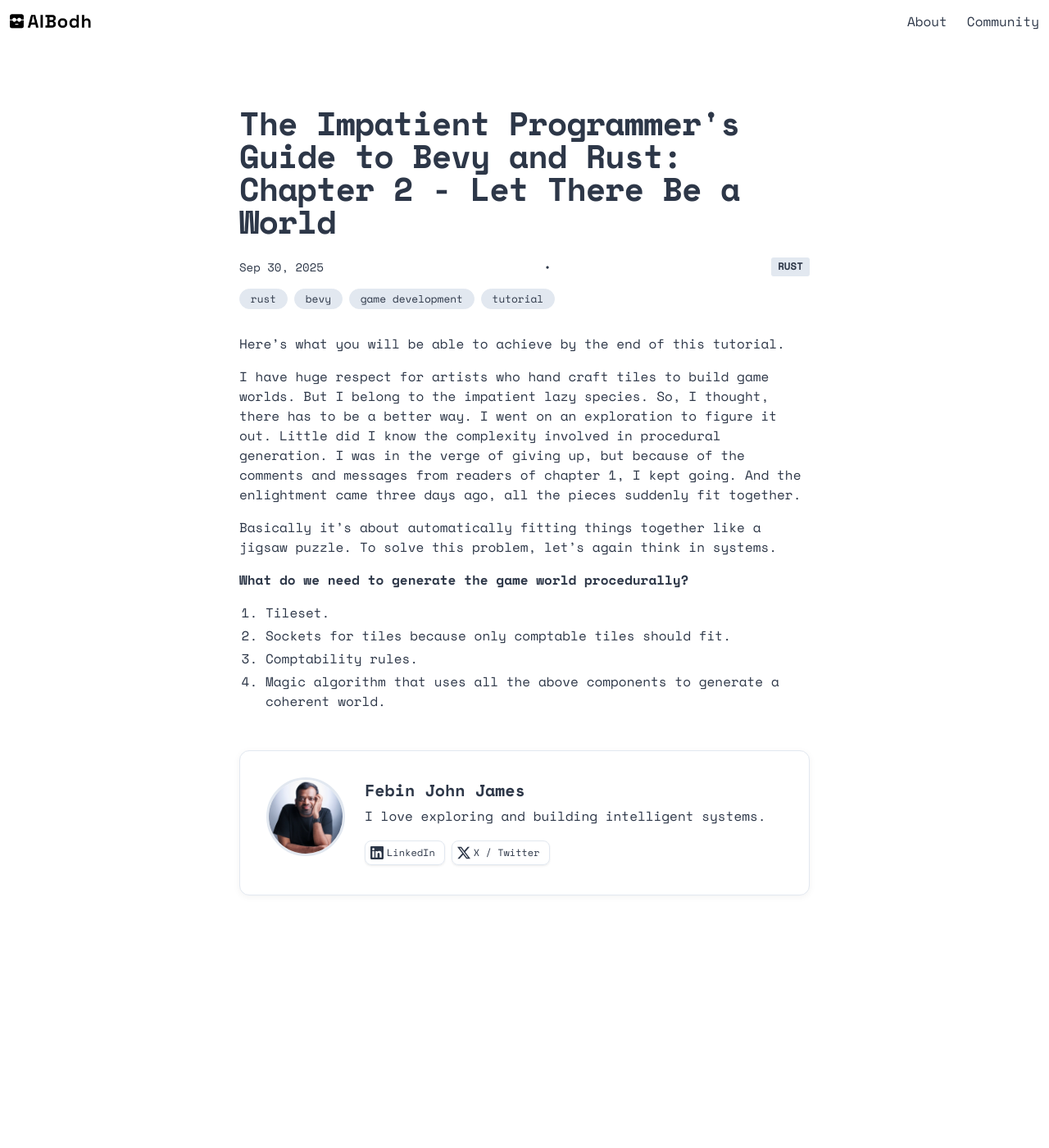
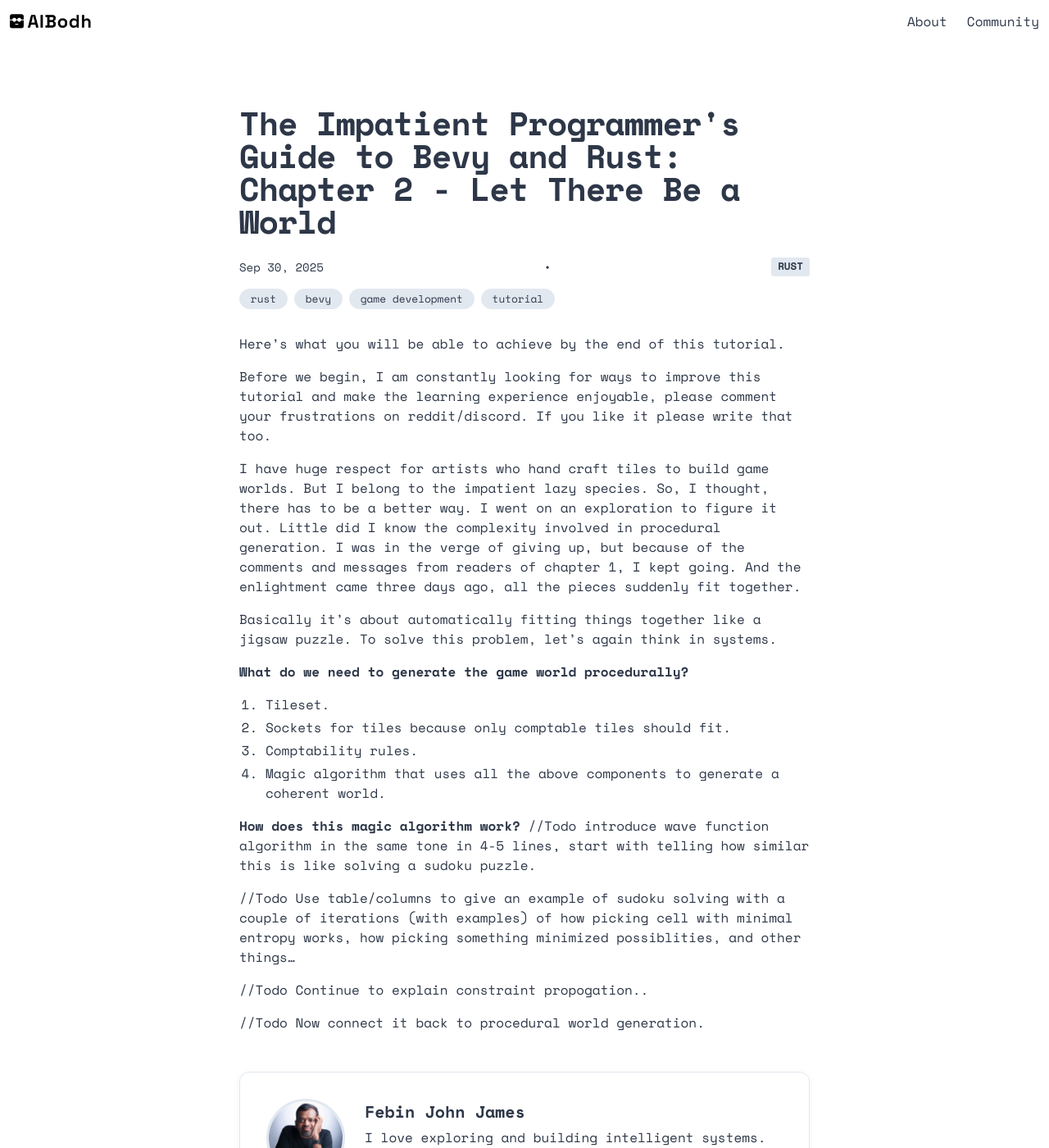
Before and after one commit to jamesfebin/AIBodh-Website, a Jekyll site: the page built from _posts/2025-09-30-bevy-rust-game-development-chapter-2.markdown, in a window 1280 px wide and 1400 px high. Shown: the whole window at 82% size. Built offline with Jekyll 4.4.1, drawn with Linux system fonts in a browser that asks for light colours.

Commit message:
Blog updates

```diff
--- a/_posts/2025-09-30-bevy-rust-game-development-chapter-2.markdown
+++ b/_posts/2025-09-30-bevy-rust-game-development-chapter-2.markdown
@@ -9,6 +9,7 @@ excerpt: "Continue building your video game with Bevy and Rust. This second chap
 
 Here's what you will be able to achieve by the end of this tutorial.
 
+Before we begin, I am constantly looking for ways to improve this tutorial and make the learning experience enjoyable, please comment your frustrations on reddit/discord. If you like it please write that too.
 
 I have huge respect for artists who hand craft tiles to build game worlds. But I belong to the impatient lazy species. So, I thought, there has to be a better way. I went on an exploration to figure it out. Little did I know the complexity involved in procedural generation. I was in the verge of giving up, but because of the comments and messages from readers of chapter 1, I kept going. And the enlightment came three days ago, all the pieces suddenly fit together.
 
@@ -19,3 +20,12 @@ Basically it's about automatically fitting things together like a jigsaw puzzle.
 2. Sockets for tiles because only comptable tiles should fit.
 3. Comptability rules.
 4. Magic algorithm that uses all the above components to generate a coherent world.
+
+**How does this magic algorithm work?**
+//Todo introduce wave function algorithm in the same tone in 4-5 lines, start with telling how similar this is like solving a sudoku puzzle.
+
+//Todo Use table/columns to give an example of sudoku solving with a couple of iterations (with examples) of how picking cell with minimal entropy works, how picking something minimized possiblities, and other things...
+
+//Todo Continue to explain constraint propogation..
+
+//Todo Now connect it back to procedural world generation.
```
